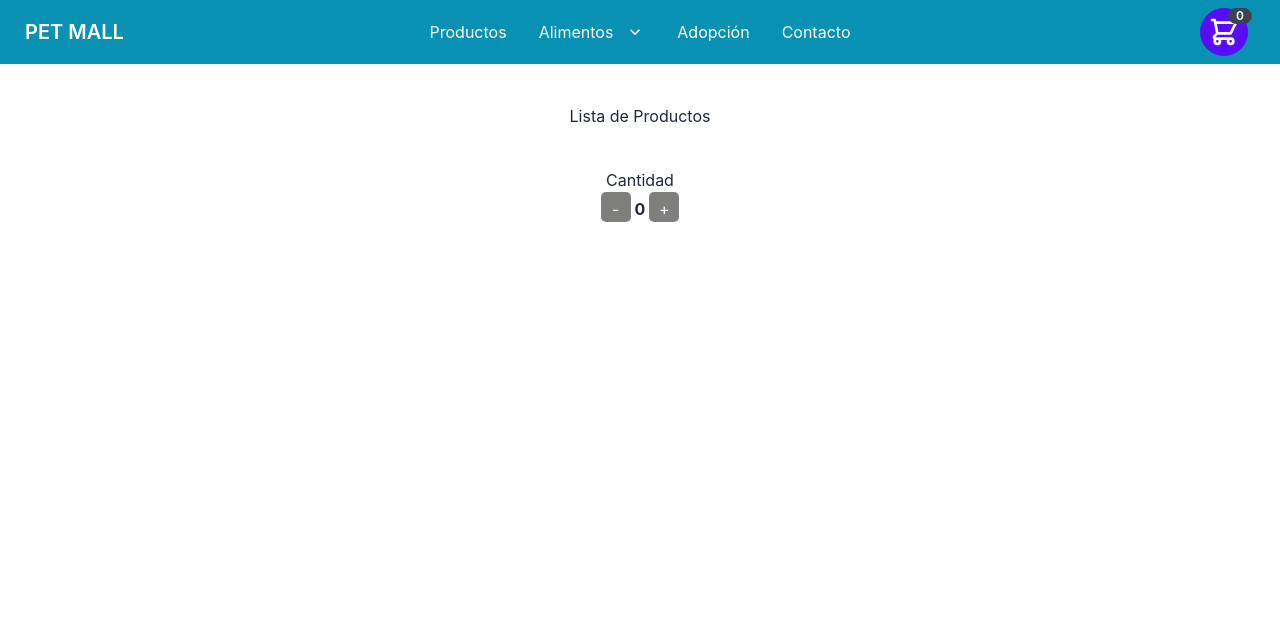
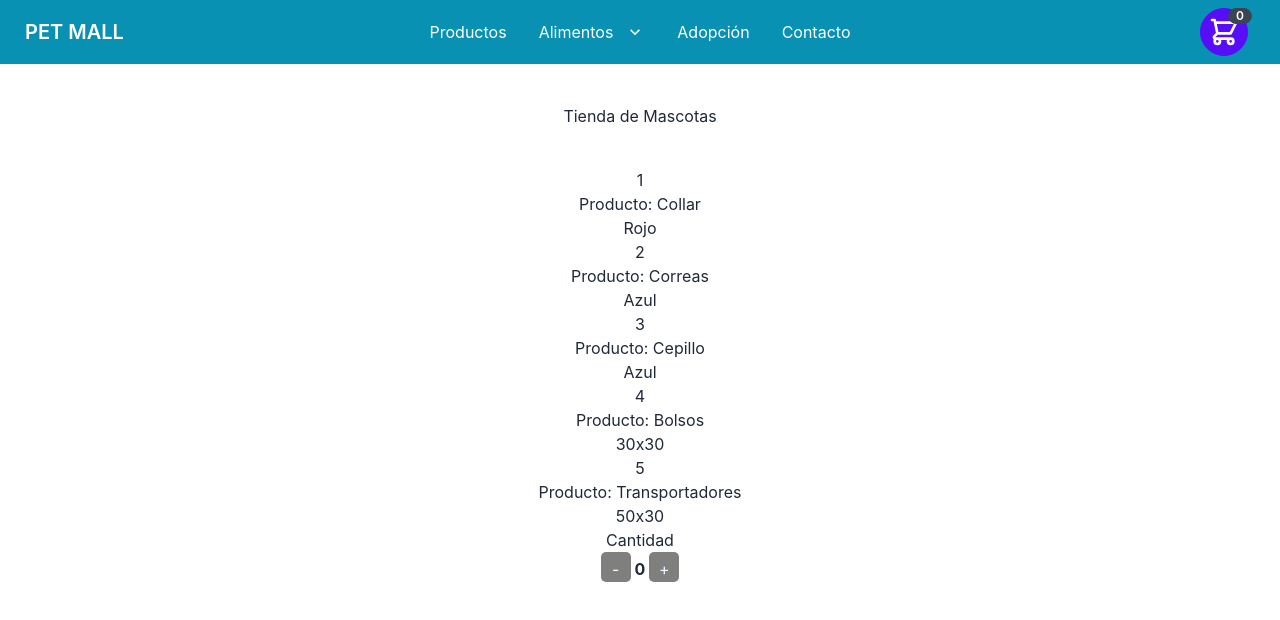
Before and after one commit to corinatt/pet_mall_app, a React (Create React App) app: page / in a window 1280 px wide. Shown: the top 620 px of the page. Built offline with nearby package versions, Linux system fonts and the light colour scheme.

Commit message:
se agrega lista

```diff
--- /dev/null
+++ b/src/Components/Item.js
@@ -0,0 +1,9 @@
+import React from 'react'
+
+const Item = () => {
+  return (
+    <div>Item</div>
+  )
+}
+
+export default Item
--- /dev/null
+++ b/src/Components/ItemCard.js
@@ -0,0 +1,21 @@
+import React from 'react'
+
+
+const ItemCard = (prop) => {
+
+    const {id, name, color, size } = prop.productos
+
+  return (
+
+    <div>
+        <div>{id}</div>
+        <div>Producto: {name}</div>
+        <div>{color}</div>
+        <div>{size}</div>
+    </div>
+
+
+  )
+}
+
+export default ItemCard
--- /dev/null
+++ b/src/Components/ItemList.js
@@ -0,0 +1,35 @@
+import { useEffect } from 'react'
+import { datosList } from '../datos/datosLista'
+import { useState } from 'react'
+import ItemCard from './ItemCard'
+
+
+const ItemList = () => {
+
+    const [productos, setProductos] = useState([])
+
+    useEffect(() => {
+        getProductos()
+    }, [])
+
+    const getProductos = () => {
+        const getProductoPromise = new Promise((result) => {
+            setTimeout(() => {
+                result(datosList)
+            }, 2000);
+        })
+
+        getProductoPromise.then( datos=>{
+            setProductos(datos)
+            console.log(datos)
+        })
+    }
+
+    return (
+        <div>
+        {productos.map(p => <ItemCard key={p.id} productos={p}/> )}
+        </div>
+    )
+}
+
+export default ItemList
--- a/src/Components/ItemListContainer.js
+++ b/src/Components/ItemListContainer.js
@@ -1,9 +1,13 @@
 import React from 'react'
+import ItemList from './ItemList'
 
 
 const ItemListContainer = () => {
     return (
-    <div className='m-10'>Lista de Productos</div>
+    <>
+    <h1 className='m-10'>Tienda de Mascotas</h1>
+    <ItemList/>
+    </>
     )
 }
 
--- /dev/null
+++ b/src/datos/datosLista.js
@@ -0,0 +1,29 @@
+export const datosList = [
+
+{
+    id: '1',
+    name: 'Collar',
+    color: 'Rojo',
+},
+{
+    id: '2',
+    name: 'Correas ',
+    color: 'Azul',
+},
+{
+    id: '3',
+    name: 'Cepillo',
+    color: 'Azul',
+},
+{
+    id: '4',
+    name: 'Bolsos',
+    size: '30x30',
+},
+{
+    id: '5',
+    name: 'Transportadores',
+    size: '50x30',
+},
+
+]
```
